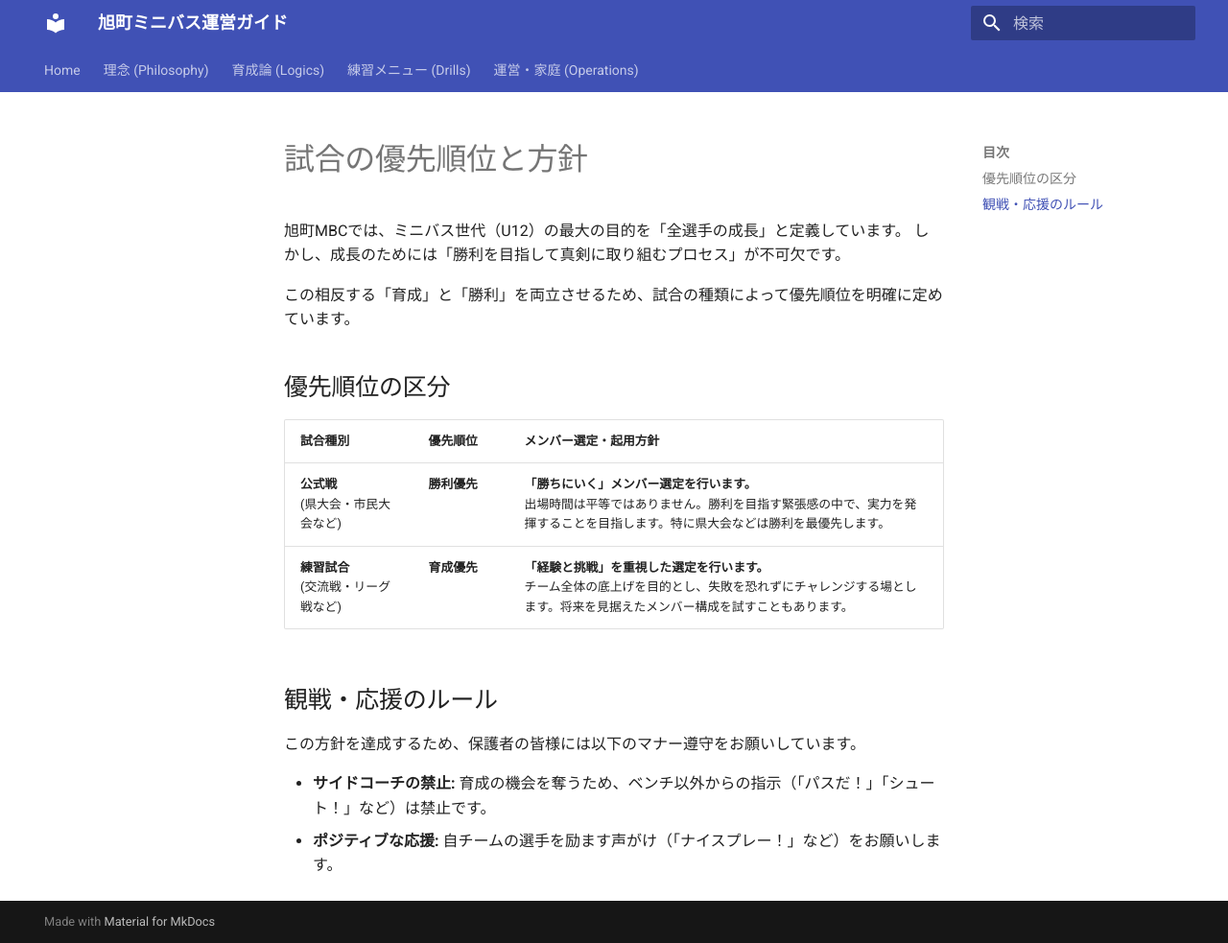
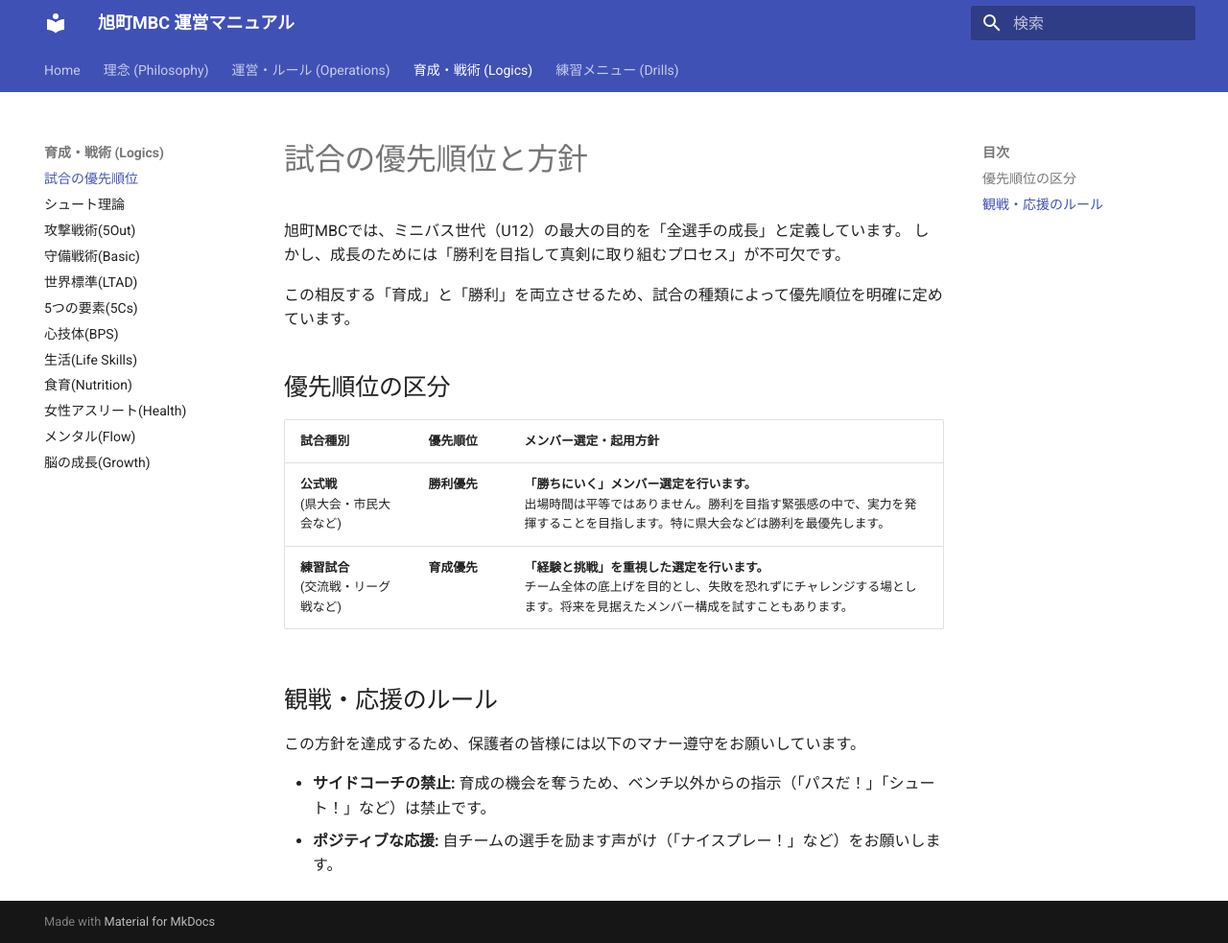
Before and after one commit to kawaiikumichan/asahicho-minibus-ops, an MkDocs documentation site: the page built from docs/01_Coaching_Logics/game_policy.md, in a window 1280 px wide and 983 px high. Shown: the whole window at 96% size. Built offline with MkDocs 1.6.1 and Material for MkDocs 9.7.7, drawn with Linux system fonts in a browser that asks for light colours.

Commit message:
Update mkdocs.yml

```diff
--- a/mkdocs.yml
+++ b/mkdocs.yml
@@ -1,21 +1,21 @@
-site_name: 旭町ミニバス運営ガイド
+site_name: 旭町MBC 運営マニュアル
 site_url: https://kawaiikumichan.github.io/asahicho-minibus-ops/
 theme:
   name: material
   language: ja
   palette:
-    primary: indigo    # ← CSSで上書きされるので何でもOKですが、近い色にしておきます
+    primary: indigo
     accent: deep orange
   features:
     - navigation.tabs
     - navigation.sections
     - search.suggest
 
-# ▼▼▼ カスタムCSS（あのネイビー色）を読み込む設定 ▼▼▼
+# ▼ カスタムCSS
 extra_css:
   - stylesheets/extra.css
 
-# ▼ 拡張機能の設定
+# ▼ 拡張機能
 markdown_extensions:
   - admonition
   - pymdownx.details
@@ -28,22 +28,37 @@ markdown_extensions:
 # ▼ メニュー構成
 nav:
   - Home: index.md
+
+  # ▼▼▼ チームの理念 (Backbone) ▼▼▼
   - 理念 (Philosophy):
     - FUN & GUN: 00_Philosophy/fun_and_gun.md
     - コーチ行動指針: 00_Philosophy/coaching_code.md
-  - 育成論 (Logics):
-    - 1. 世界標準(LTAD): 01_Coaching_Logics/ltad.md
-    - 2. 5つの要素(5Cs): 01_Coaching_Logics/5cs.md
-    - 3. 心技体(BPS): 01_Coaching_Logics/bps_model.md
-    - 4. 生活(Life Skills): 01_Coaching_Logics/life_skills.md
-    - 5. 食育(Nutrition): 01_Coaching_Logics/nutrition.md
-    - 6. 女性アスリート(Health): 01_Coaching_Logics/female_athlete.md
-    - 7. メンタル(Flow): 01_Coaching_Logics/mental_flow.md
-    - 8. 脳の成長(Growth): 01_Coaching_Logics/growth_mindset.md
-    - 9. 攻撃戦術(5Out): 01_Coaching_Logics/5out.md
-    - 10. 守備戦術(Basic): 01_Coaching_Logics/defense_basic.md
+
+  # ▼▼▼ 運営・ルール (Operations & Rules) ▼▼▼
+  # 今回PDFから抽出・整備した重要項目
+  - 運営・ルール (Operations):
+    - 選手への約束: 03_Operations/team_rules_player.md
+    - 保護者へのお願い: 03_Operations/team_rules_parent.md
+    - 運営体制・役割: 03_Operations/organization.md
+    - 家庭でのサポート: 03_Operations/parents_guide.md
+    - 緊急時対応・安全: 03_Operations/eap.md
+
+  # ▼▼▼ 育成・戦術論 (Logics) ▼▼▼
+  # チームの技術的な骨格
+  - 育成・戦術 (Logics):
+    - 試合の優先順位: 01_Coaching_Logics/game_policy.md
+    - シュート理論: 01_Coaching_Logics/shooting_standard.md
+    - 攻撃戦術(5Out): 01_Coaching_Logics/5out.md
+    - 守備戦術(Basic): 01_Coaching_Logics/defense_basic.md
+    - 世界標準(LTAD): 01_Coaching_Logics/ltad.md
+    - 5つの要素(5Cs): 01_Coaching_Logics/5cs.md
+    - 心技体(BPS): 01_Coaching_Logics/bps_model.md
+    - 生活(Life Skills): 01_Coaching_Logics/life_skills.md
+    - 食育(Nutrition): 01_Coaching_Logics/nutrition.md
+    - 女性アスリート(Health): 01_Coaching_Logics/female_athlete.md
+    - メンタル(Flow): 01_Coaching_Logics/mental_flow.md
+    - 脳の成長(Growth): 01_Coaching_Logics/growth_mindset.md
+
+  # ▼▼▼ 練習メニュー (Drills) ▼▼▼
   - 練習メニュー (Drills):
     - 基礎ドリル: 02_Training_Drills/basics.md
-  - 運営・家庭 (Operations):
-    - 家庭でできるサポート: 03_Operations/parents_guide.md
-    - 緊急時対応・安全管理: 03_Operations/eap.md
```
